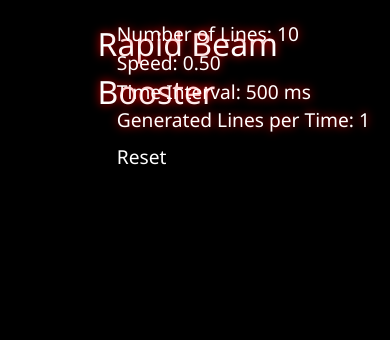
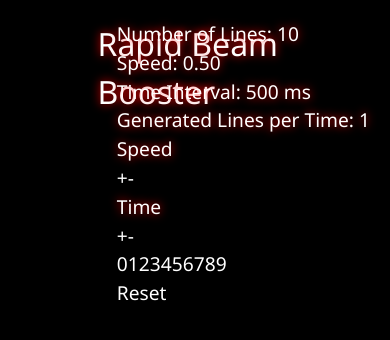
Before and after one commit to nam3762/A91X, a Next.js app: page /game in a window 390 px wide. Shown: the top 340 px of the page. Built offline with nearby package versions, Linux system fonts and the light colour scheme.

Commit message:
button for mobiles

```diff
--- a/src/app/game/page.js
+++ b/src/app/game/page.js
@@ -11,19 +11,18 @@ export default function Game() {
   const [displayedLines, setDisplayedLines] = useState(0);
   const [animatedLines, setAnimatedLines] = useState(0);
   const [canvasSize, setCanvasSize] = useState({
-    width: 0, // 초기값을 0으로 설정
+    width: 0,
     height: 0,
   });
 
-  // 리셋 함수 정의
   const resetCanvas = () => {
     setLines([]);
     generateLines();
   };
 
-  const { speed, interval, linesPerTick, handleKeyPress } = useKeyControls(resetCanvas);
+  const { speed, interval, linesPerTick, handleKeyPress, setSpeed, setIntervalValue, setLinesPerTick } =
+    useKeyControls(resetCanvas);
 
-  // 창 크기에 맞게 canvas 크기 조정
   useEffect(() => {
     const handleResize = () => {
       setCanvasSize({
@@ -32,9 +31,8 @@ export default function Game() {
       });
     };
 
-    // 클라이언트에서만 이벤트 리스너 추가
     if (typeof window !== 'undefined') {
-      handleResize(); // 초기 크기 설정
+      handleResize();
       window.addEventListener('resize', handleResize);
     }
 
@@ -49,31 +47,31 @@ export default function Game() {
     };
   }, [lines]);
 
-  // 동시 생성된 선 개수를 빠르게 1씩 증가시키기 위한 애니메이션
   useEffect(() => {
     if (animatedLines < displayedLines) {
       const updateAnimatedLines = () => {
-        setAnimatedLines((prev) => prev + 1); // 1씩 빠르게 증가
+        setAnimatedLines((prev) => prev + 1);
       };
-      const animationInterval = setInterval(updateAnimatedLines, (currentTimer / 10 ?? 30) / linesPerTick); // 30ms마다 1씩 증가
+      const animationInterval = setInterval(
+        updateAnimatedLines,
+        (currentTimer / 10 ?? 30) / linesPerTick
+      );
       return () => clearInterval(animationInterval);
     }
   }, [animatedLines, displayedLines]);
 
   let currentTimer;
-  // 선을 그리는 로직
   useEffect(() => {
     if (animationIndex < lines.length) {
       const timer = setTimeout(() => {
-        setAnimationIndex((prevIndex) => prevIndex + linesPerTick); // 동시에 n개의 선 생성
-        setDisplayedLines((prev) => prev + linesPerTick); // 즉시 표시되는 선의 개수는 n개씩 증가
+        setAnimationIndex((prevIndex) => prevIndex + linesPerTick);
+        setDisplayedLines((prev) => prev + linesPerTick);
       }, interval);
       currentTimer = interval;
       return () => clearTimeout(timer);
     }
   }, [animationIndex, lines, interval, linesPerTick]);
 
-  // 키보드 입력 처리
   useEffect(() => {
     if (typeof window !== 'undefined') {
       window.addEventListener('keydown', handleKeyPress);
@@ -91,7 +89,7 @@ export default function Game() {
 
     const getRandomEdgePoint = (excludeEdge = null) => {
       const edges = ['top', 'bottom', 'left', 'right'];
-      const availableEdges = excludeEdge ? edges.filter(edge => edge !== excludeEdge) : edges;
+      const availableEdges = excludeEdge ? edges.filter((edge) => edge !== excludeEdge) : edges;
       const edge = availableEdges[Math.floor(Math.random() * availableEdges.length)];
 
       switch (edge) {
@@ -104,7 +102,7 @@ export default function Game() {
         case 'right':
           return { x: canvasSize.width, y: Math.random() * canvasSize.height, edge: 'right' };
         default:
-          return { x: 0, y: 0, edge: 'top' }; // fallback
+          return { x: 0, y: 0, edge: 'top' };
       }
     };
 
@@ -127,24 +125,47 @@ export default function Game() {
 
     setLines(newLines);
     setAnimationIndex(0);
-    setDisplayedLines(0); // 리셋 시 즉시 그려지는 선 개수 초기화
-    setAnimatedLines(0);  // 리셋 시 사용자에게 보여줄 선 개수도 초기화
+    setDisplayedLines(0);
+    setAnimatedLines(0);
   };
 
   const resetAll = () => {
     resetCanvas();
-  }
+  };
 
   return (
     <div className={styles.container}>
       <h1 className={styles.title}>Rapid Beam Booster</h1>
       <div className={styles.info}>
-        <p>Number of Lines: {animatedLines}</p> {/* 사용자가 보는 선 개수 (빠르게 증가) */}
+        <p>Number of Lines: {animatedLines}</p>
         <p>Speed: {speed.toFixed(2)}</p>
         <p>Time Interval: {interval} ms</p>
         <p>Generated Lines per Time: {linesPerTick}</p>
-        <button className={styles.resetButton} onClick={resetAll}>Reset</button>
+
+        <div className={styles.buttonGroup}>
+          <div>
+            <p className='text-sm'>Speed</p>
+            <button className='px-4' onClick={() => setSpeed((prev) => Math.max(0.05, prev - 0.05))}>+</button>
+            <button className='px-4' onClick={() => setSpeed((prev) => prev + 0.05)}>-</button>
+          </div>
+          <div>
+            <p className='text-sm'>Time</p>
+            <button className='px-4' onClick={() => setIntervalValue((prev) => Math.max(10, prev - 10))}>+</button>
+            <button className='px-4' onClick={() => setIntervalValue((prev) => prev + 10)}>-</button>
+          </div>
+          <div className={styles.lineButtons}>
+            {[...Array(10).keys()].map((num) => (
+              <button className='px-2 text-sm' key={num} onClick={() => setLinesPerTick(num)}>
+                {num}
+              </button>
+            ))}
+          </div>
+          <button className='my-8' onClick={resetAll}>Reset</button>
+        </div>
+
+
       </div>
+
       <div className={styles.canvas} style={{ width: canvasSize.width, height: canvasSize.height }}>
         {lines.slice(0, displayedLines).map((line) => (
           <BeamLine
--- a/src/app/hooks/useKeyControls.js
+++ b/src/app/hooks/useKeyControls.js
@@ -41,5 +41,6 @@ export default function useKeyControls(resetCanvas) {
     }
   };
 
-  return { speed, interval, linesPerTick, handleKeyPress };
+  // setter 함수들도 반환
+  return { speed, interval, linesPerTick, handleKeyPress, setSpeed, setIntervalValue, setLinesPerTick };
 }
```
